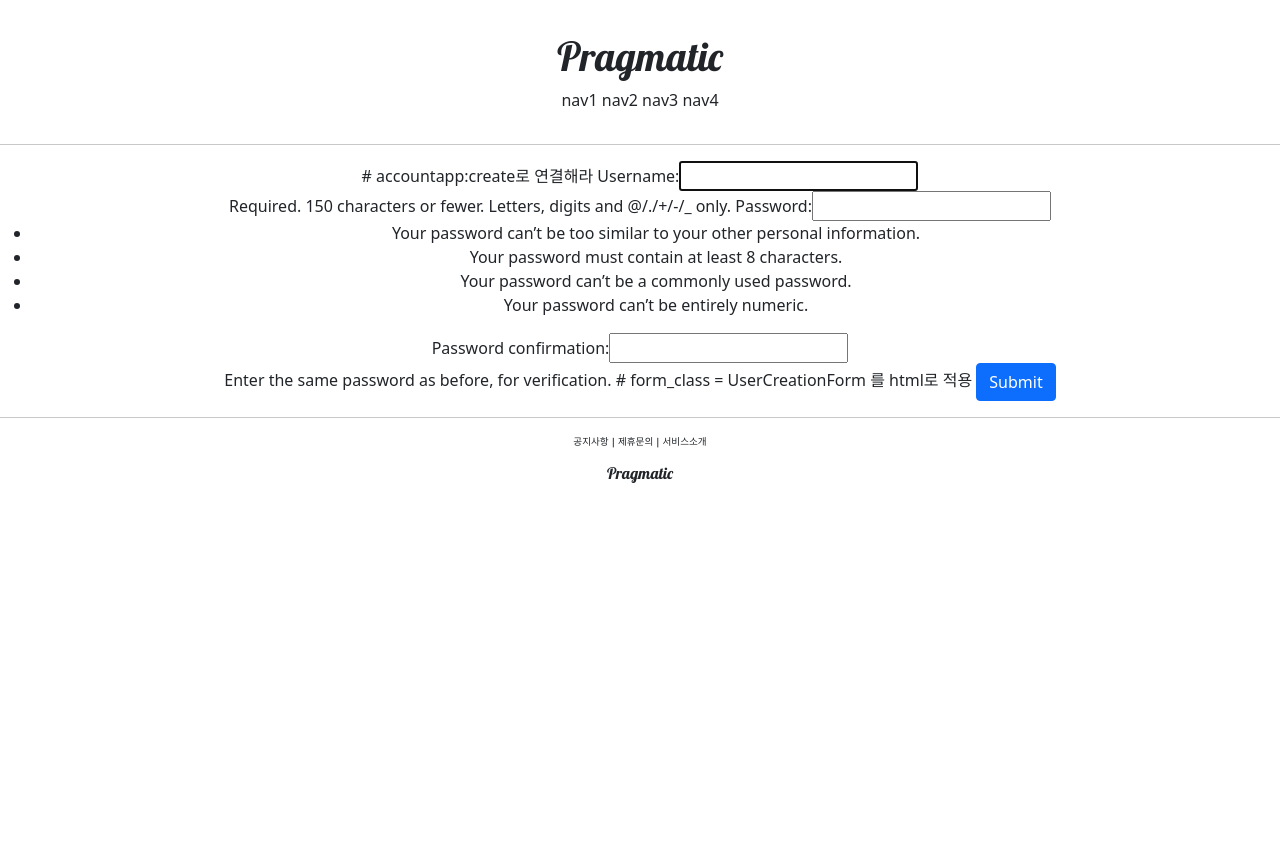
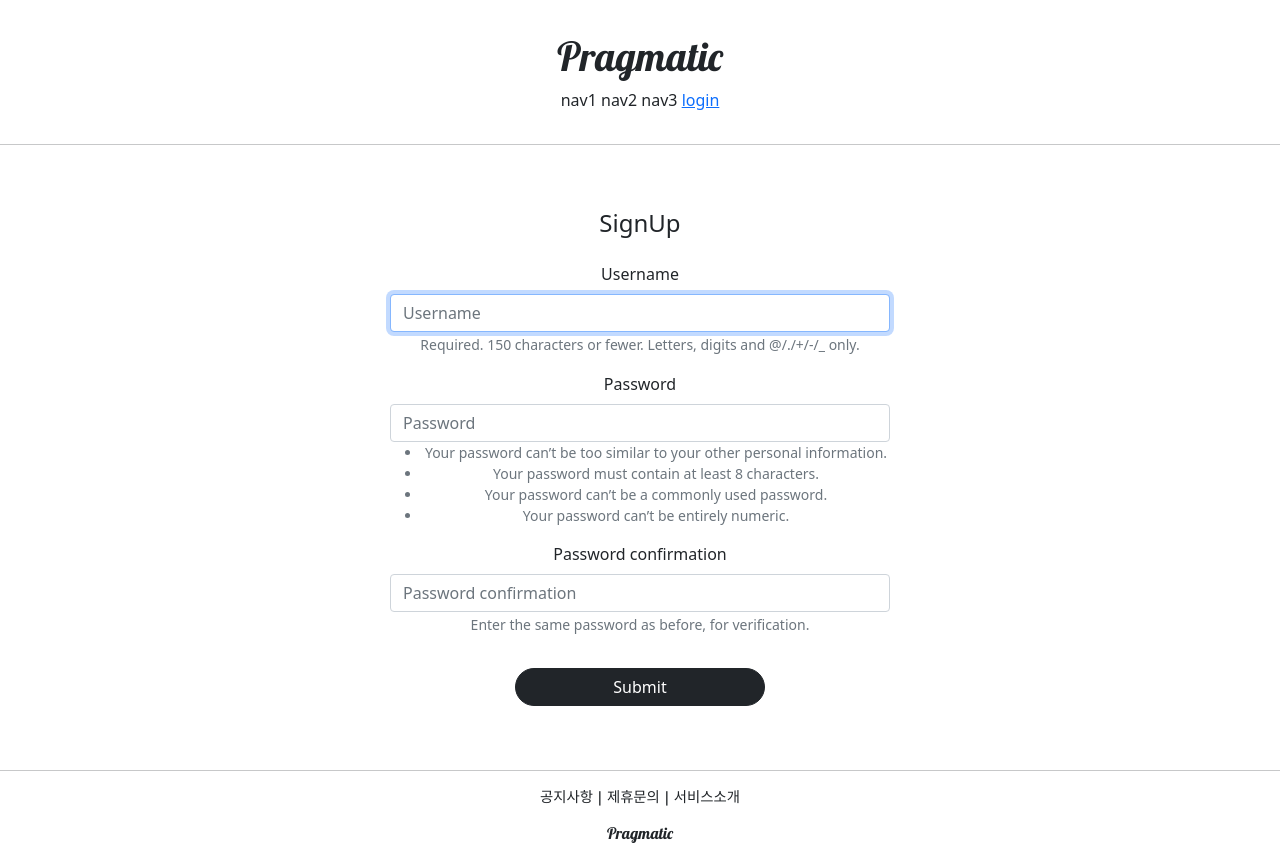
Before and after one commit to Bigdata92/Django, a Django app: page /account/create/ in a window 1280 px wide. Before the commit the page ends 483 px from the top, so only its background shows below. Run offline with Django 3.2, Linux system fonts and the light colour scheme; some libraries are stand-ins or nearby versions.

Commit message:
django course 23 commit

```diff
--- a/accountapp/templates/accountapp/create.html
+++ b/accountapp/templates/accountapp/create.html
@@ -1,12 +1,16 @@
 {% extends 'base.html' %}
+{% load bootstrap4 %}
 
 {% block content %}
 
-    <div style="text-align: center">
-        <form action="{% url 'accountapp:create' %}" method="post"> # accountapp:create로 연결해라
+    <div style="text-align: center; max-width: 500px; margin: 4rem auto">
+        <div class="mb-4">
+            <h4>SignUp</h4>
+        </div>
+        <form action="{% url 'accountapp:create' %}" method="post"> <!--accountapp:create로 연결해라-->
             {% csrf_token %}
-            {{ form }} # form_class = UserCreationForm 를 html로 적용
-            <input type="submit" class="btn btn-primary">
+            {% bootstrap_form form %}
+            <input type="submit" class="btn btn-dark rounded-pill col-6 mt-3">
         </form>
     </div>
 
--- a/accountapp/urls.py
+++ b/accountapp/urls.py
@@ -1,3 +1,4 @@
+from django.contrib.auth.views import LoginView, LogoutView
 from django.urls import path
 
 from accountapp.views import hello_world, AccountCreateView
@@ -7,5 +8,9 @@ app_name = "accountapp"
 
 urlpatterns = [
     path('hello_world/', hello_world, name='hello_world'), # 함수형
+
+    path('login/', LoginView.as_view(template_name='accountapp/login.html'), name='login'),
+    path('logout/', LogoutView.as_view(), name='logout'),
+
     path('create/', AccountCreateView.as_view(), name='create'), # class형
 ]
--- a/pragmatic/settings.py
+++ b/pragmatic/settings.py
@@ -13,6 +13,8 @@ https://docs.djangoproject.com/en/3.2/ref/settings/
 from pathlib import Path
 
 import environ, os
+from django.urls import reverse_lazy
+
 env = environ.Env(
     # set casting, default value
     DEBUG=(bool, False)
@@ -48,6 +50,7 @@ INSTALLED_APPS = [
     'django.contrib.messages',
     'django.contrib.staticfiles',
     'accountapp',
+    'bootstrap4',
 ]
 
 MIDDLEWARE = [
@@ -140,3 +143,6 @@ STATICFILES_DIRS = [
 # https://docs.djangoproject.com/en/3.2/ref/settings/#default-auto-field
 
 DEFAULT_AUTO_FIELD = 'django.db.models.BigAutoField'
+
+LOGIN_REDIRECT_URL = reverse_lazy('accountapp:hello_world')
+LOGOUT_REDIRECT_URL = reverse_lazy('accountapp:login')
--- a/static/base.css
+++ b/static/base.css
@@ -4,7 +4,7 @@
 }
 
 .pragmatic_footer_btn{
-    font-size: .6rem;
+    font-size: .9rem;
 }
 
 .pragmatic_header{
--- a/templates/base.html
+++ b/templates/base.html
@@ -3,7 +3,7 @@
 
 {% include 'head.html' %}
 
-<body>
+<body style="font-family= 'NanumSquareR'">
 
     {% include 'header.html' %}
 
--- a/templates/head.html
+++ b/templates/head.html
@@ -15,4 +15,27 @@
 
     <!-- DEFAULT CSS LINK -->
     <link rel="stylesheet" type="text/css" href="{% static 'base.css' %}">
+
+    <style>
+        @font-face {
+            font-family: 'NanumSquareR';
+            src: local('NanumSquareR'),
+            url("{% static 'fonts/NanumSquareR.ttf' %}") format("opentype");
+        }
+        @font-face {
+            font-family: 'NanumSquareEB';
+            src: local('NanumSquareEB'),
+            url("{% static 'fonts/NanumSquareEB.otf' %}") format("opentype");
+        }
+        @font-face {
+            font-family: 'NanumSquareB';
+            src: local('NanumSquareB'),
+            url("{% static 'fonts/NanumSquareB.otf' %}") format("opentype");
+        }
+        @font-face {
+            font-family: 'NanumSquareR';
+            src: local('NanumSquareR'),
+            url("{% static 'fonts/NanumSquareR.otf' %}") format("opentype");
+        }
+    </style>
 </head>
--- a/templates/header.html
+++ b/templates/header.html
@@ -3,17 +3,17 @@
         <h1 class="pragmatic_logo">Pragmatic</h1>
     </div>
     <div>
-        <span>
-            nav1
-        </span>
-        <span>
-            nav2
-        </span>
-        <span>
-            nav3
-        </span>
-        <span>
-            nav4
-        </span>
+        <span>nav1</span>
+        <span>nav2</span>
+        <span>nav3</span>
+        {% if not user.is_authenticated %} <!--user가 login X--!>
+        <a href="{% url 'accountapp:login' %}?next={{ request.path }}">
+            <span>login</span>
+        </a>
+        {% else %}
+        <a href="{% url 'accountapp:logout' %}?next={{ request.path }}">
+            <span>logout</span>
+        </a>
+        {% endif %}
     </div>
 </div>
```
Also changed, not shown: accountapp/templates/accountapp/login.html (added, +19 -0 lines), pragmatic/fonts/NanumSquareB.otf (added), pragmatic/fonts/NanumSquareEB.otf (added), pragmatic/fonts/NanumSquareL.otf (added), pragmatic/fonts/NanumSquareR.otf (added).
